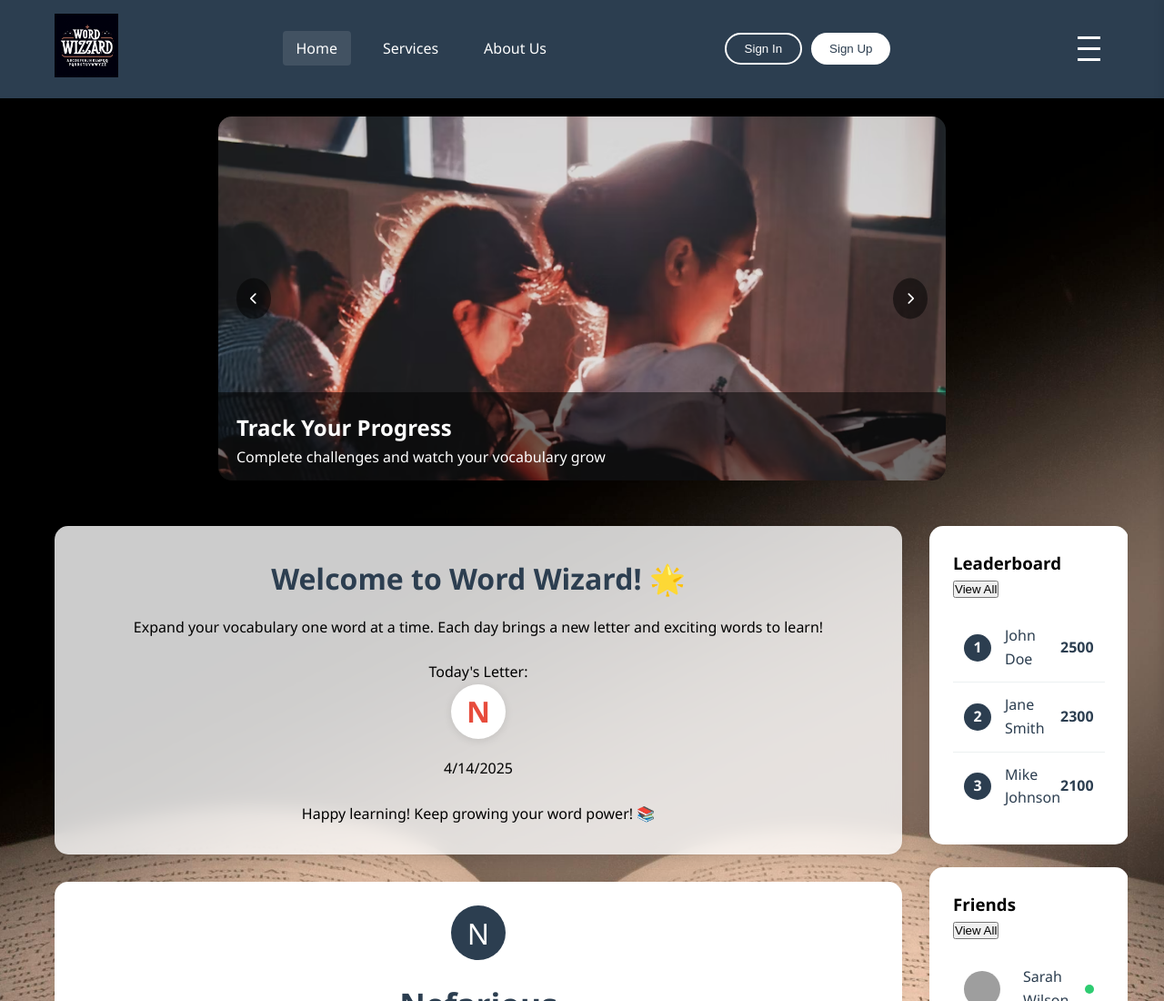
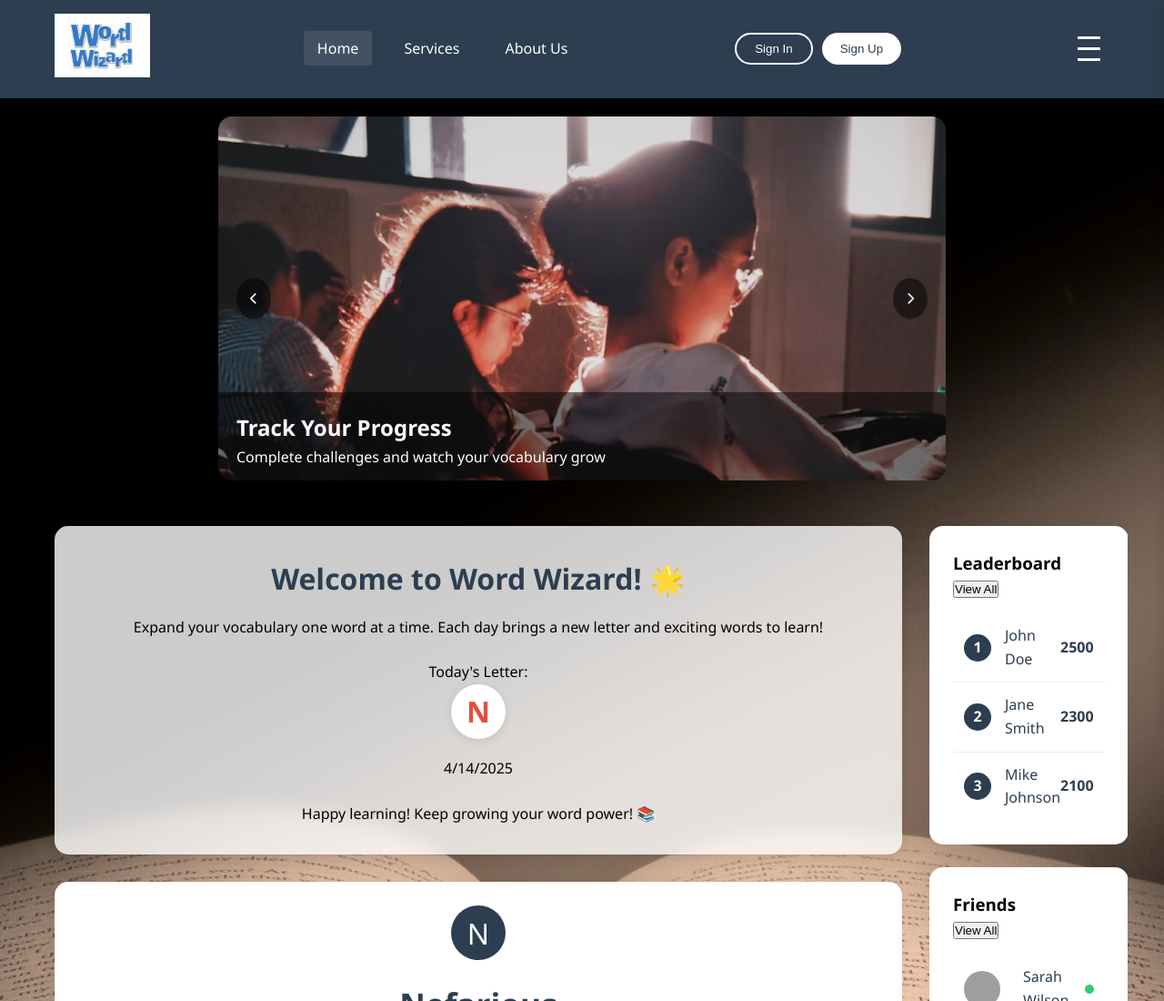
Before and after one commit to vskr-23/word-wizard, a plain HTML site: page index.html in a window 1280 px wide. Shown: the top 1100 px of the page at 91% size. Drawn offline with Linux system fonts and the light colour scheme; no server answers; grey boxes are pictures that could not be loaded.

Commit message:
Update index.html

```diff
--- a/index.html
+++ b/index.html
@@ -13,7 +13,7 @@
         <div class="container">
             <div class="header-content">
                 <div class="logo">
-                    <img src="new_logo.png" alt="Word Wizard Logo">
+                    <img src="wordwizardlogo.png" alt="Word Wizard Logo">
                 </div>
                 <nav class="main-nav">
                     <ul>
```
